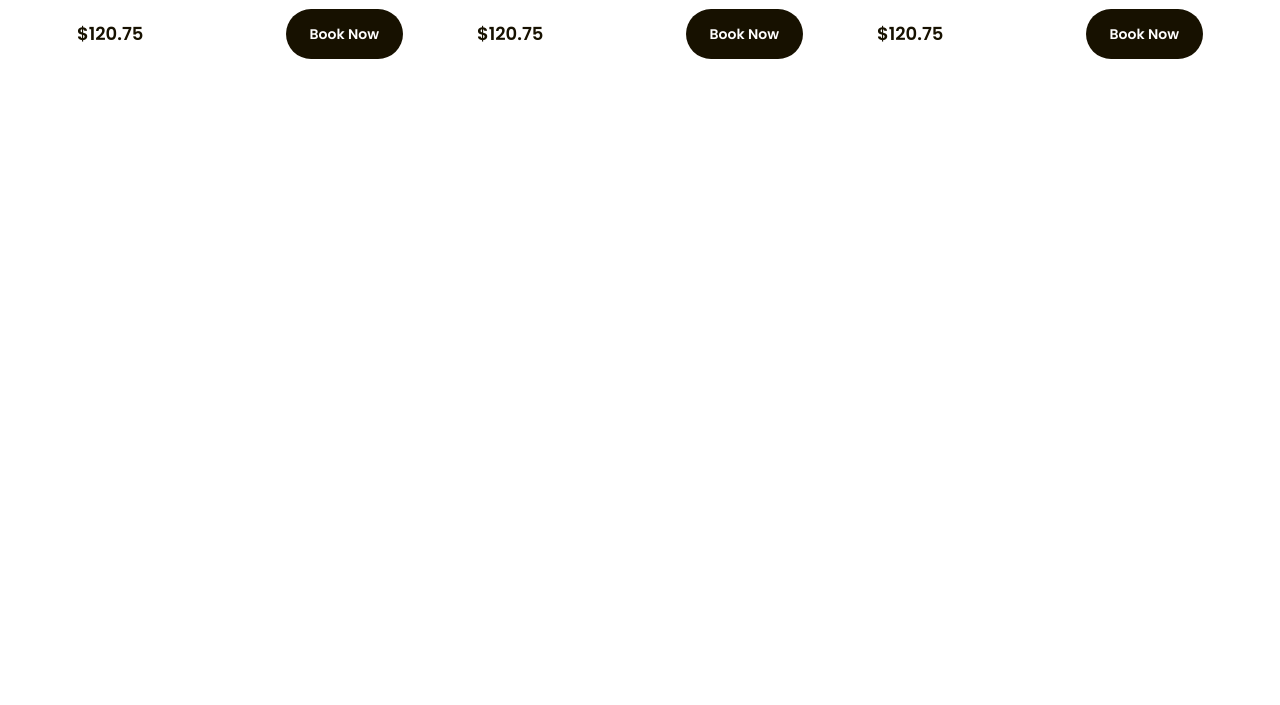
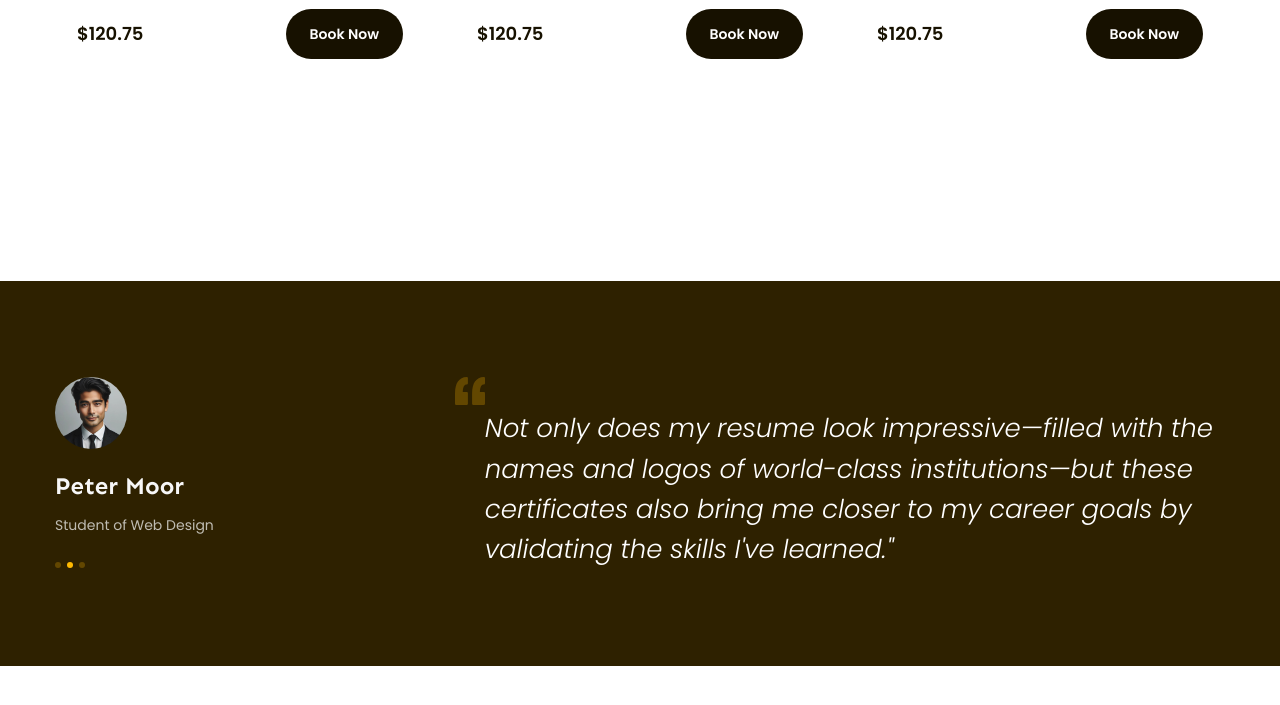
Before and after one commit to NguyenTrungPhuIvan/f8-duan-02, a plain HTML site: page index.html in a window 1280 px wide. Shown: the part 1659-2364 px from the top of the page. Drawn offline with Linux system fonts and the light colour scheme.

Commit message:
create comment-user

```diff
--- a/assets/css/style.css
+++ b/assets/css/style.css
@@ -362,3 +362,64 @@ nav.nav ul {
 .list-courses .courses-item .body .btn:hover {
     background: #ffb900;
 }
+
+/* ============== Comment =============== */
+.comment {
+    margin-top: 200px;
+    background: #2e2100;
+}
+.comment .row {
+    display: flex;
+    padding: 96px 0;
+}
+.comment .user {
+    display: flex;
+    flex-flow: column;
+}
+.comment .user span {
+    white-space: nowrap;
+}
+.comment .user .avatar {
+    width: 72px;
+    height: 72px;
+    object-fit: cover;
+    border-radius: 50%;
+}
+.comment .user .name-user {
+    color: #f7f7f7;
+    margin-top: 25px;
+    font-family: Sen;
+    font-size: 2.4rem;
+    font-weight: 700;
+}
+.comment .user .marbles {
+    margin-top: 30px;
+    display: flex;
+    gap: 6px;
+}
+.comment .user .marble {
+    width: 6px;
+    height: 6px;
+    background-color: #634700;
+    border-radius: 50%;
+}
+.comment .user .marble:nth-child(2) {
+    background: #ffb900;
+}
+.comment .user .desc {
+    margin-top: 20px;
+    color: #bfbcb2;
+    font-size: 1.4rem;
+    font-weight: 400;
+}
+.comment .comment-user {
+    margin-left: 241px;
+}
+.comment .comment-user p {
+    color: #fff;
+    margin-left: 30px;
+    font-size: 2.6rem;
+    font-style: italic;
+    font-weight: 300;
+    line-height: 1.55; /* 153.846% */
+}
--- a/index.html
+++ b/index.html
@@ -260,6 +260,38 @@
                     </div>
                 </div>
             </div>
+
+            <!-- ============== comment =============== -->
+            <div class="comment">
+                <div class="content">
+                    <div class="row">
+                        <div class="user">
+                            <img
+                                src="assets/img/user-avatar.jpg"
+                                alt="Peter Moor"
+                                class="avatar"
+                            />
+                            <span class="name-user"> Peter Moor </span>
+                            <span class="desc">Student of Web Design</span>
+                            <div class="marbles">
+                                <div class="marble"></div>
+                                <div class="marble"></div>
+                                <div class="marble"></div>
+                            </div>
+                        </div>
+                        <div class="comment-user">
+                            <img src="assets/img/quote.svg" alt="quote" />
+                            <p>
+                                Not only does my resume look impressive—filled
+                                with the names and logos of world-class
+                                institutions—but these certificates also bring
+                                me closer to my career goals by validating the
+                                skills I've learned."
+                            </p>
+                        </div>
+                    </div>
+                </div>
+            </div>
         </main>
     </body>
 </html>
```
Also changed, not shown: assets/img/quote.svg (added), assets/img/user-avatar.jpg (added).
